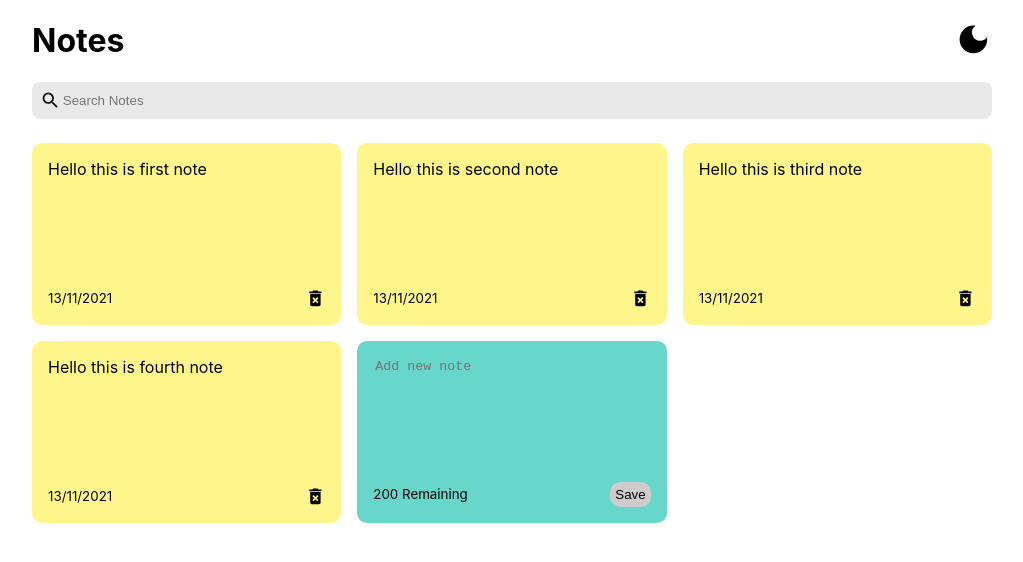
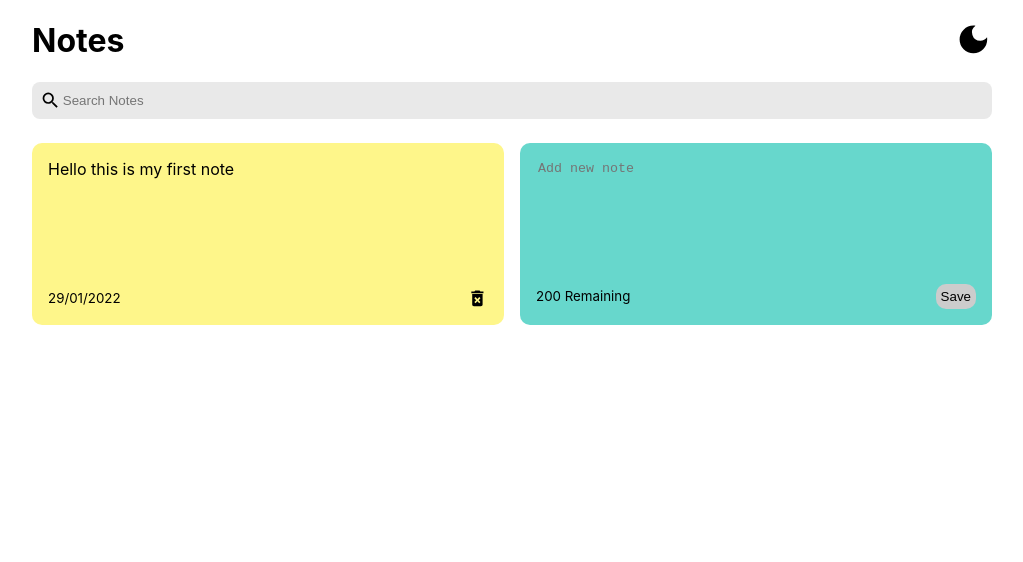
Before and after one commit to gurjung/notes-app, a React (Create React App) app: page / in a window 1280 px wide. Shown: the top 562 px of the page, without its empty margins (128-1151 px from the left). Built offline with nearby package versions, Linux system fonts and the light colour scheme.

Commit message:
adds text constants

```diff
--- a/src/App.js
+++ b/src/App.js
@@ -3,6 +3,7 @@ import NotesList from "./components/NotesList.js";
 import Search from "./components/Search.js";
 import {DarkModeIcon} from './icons/index'
 import {LightModeIcon} from './icons/index'
+import {TEXTS} from './constants'
 import { nanoid } from "nanoid";
 import "./App.css";
 
@@ -11,10 +12,7 @@ const App=()=>{
     const savedNotes = JSON.parse(localStorage.getItem("notes-app-data"));
     return (
       savedNotes || [
-        { id: nanoid(), text: "Hello this is first note", date: "13/11/2021" },
-        { id: nanoid(), text: "Hello this is second note", date: "13/11/2021" },
-        { id: nanoid(), text: "Hello this is third note", date: "13/11/2021" },
-        { id: nanoid(), text: "Hello this is fourth note", date: "13/11/2021" },
+        { id: nanoid(), text: TEXTS.INITIAL_NOTE_DESCRIPTION, date: TEXTS.INITIAL_DATE },
       ]
     );
   });
@@ -22,9 +20,7 @@ const App=()=>{
   const [searchText, setSearchText] = useState("");
   const [IsDarkMode, setIsDarkMode] = useState(false);
 
-  //local storage feature
   useEffect(() => {
-    console.log("inside setItem");
     localStorage.setItem("notes-app-data", JSON.stringify(notes));
   }, [notes]);
 
@@ -51,7 +47,7 @@ const App=()=>{
     <div className={`${IsDarkMode && "dark-mode"}`}>
       <div className="container">
         <div className="container-header">
-          <h1 className={`${IsDarkMode ? "header" : ""}`}>Notes</h1>
+          <h1 className={`${IsDarkMode ? "header" : ""}`}>{TEXTS.APP_HEADING}</h1>
           <div onClick={handleDarkMode}>
             {IsDarkMode ? (
               <LightModeIcon size="2.3em" className="light-mode-icon" />
--- a/src/Components/AddNote.js
+++ b/src/Components/AddNote.js
@@ -1,5 +1,5 @@
 import React, { useState } from "react";
-
+import {TEXTS} from '../constants'
 const AddNote = ({ handleAddNote }) => {
   const [noteText, setNoteText] = useState("");
   const characterLimit = 200;
@@ -24,7 +24,7 @@ const AddNote = ({ handleAddNote }) => {
         onChange={handleTextChange}
       ></textarea>
       <div className="note-footer">
-        <small>{characterLimit - noteText.length} Remaining</small>
+        <small>{characterLimit - noteText.length} {TEXTS.REMAINING_CHARS}</small>
         <button className="save" onClick={handleSaveClick}>
           Save
         </button>
--- /dev/null
+++ b/src/constants/index.js
@@ -0,0 +1 @@
+export * from './texts'
--- /dev/null
+++ b/src/constants/texts.js
@@ -0,0 +1,6 @@
+export const TEXTS={
+    APP_HEADING:'Notes',
+    INITIAL_NOTE_DESCRIPTION: 'Hello this is my first note',
+    INITIAL_DATE:'29/01/2022',
+    REMAINING_CHARS:'Remaining'
+}
```
